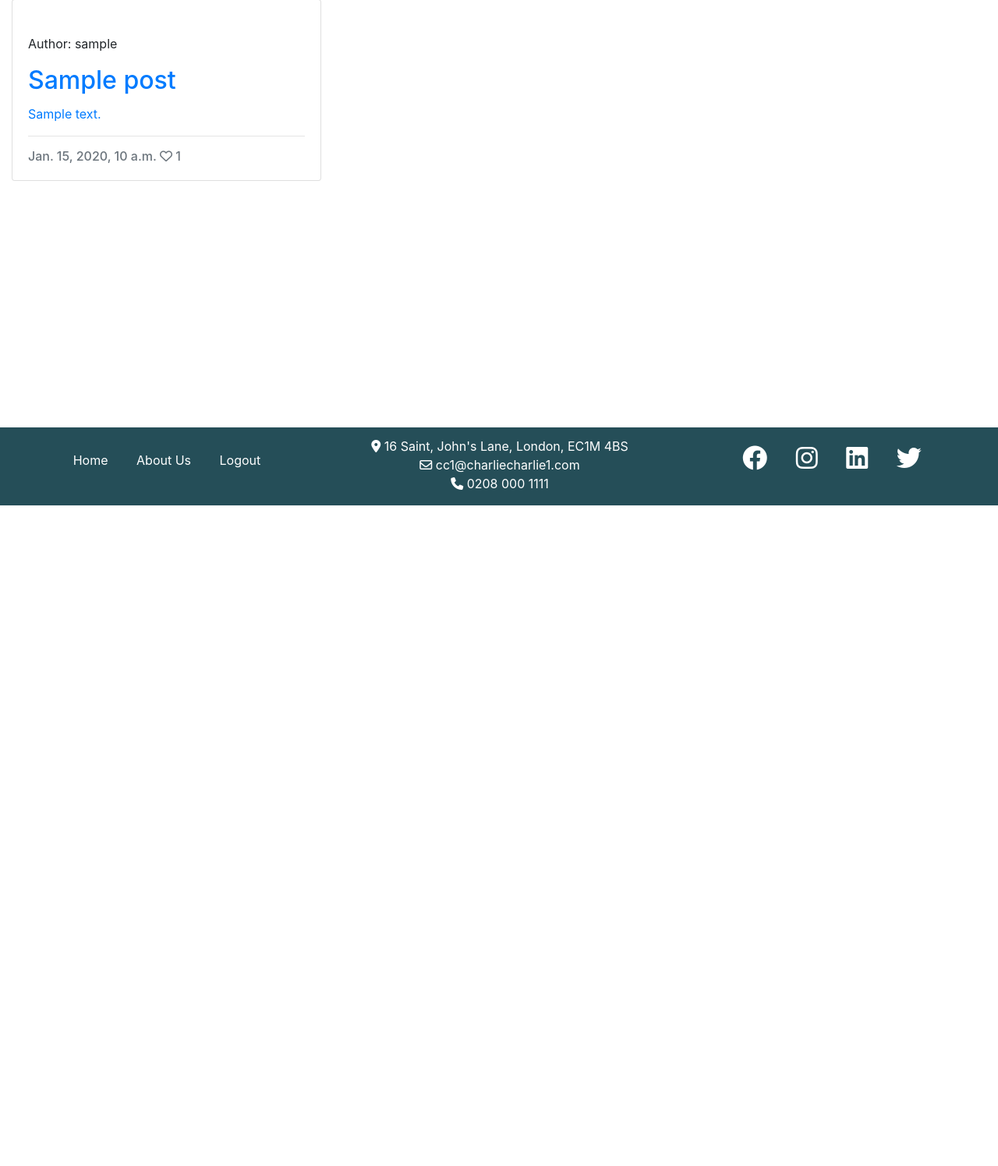
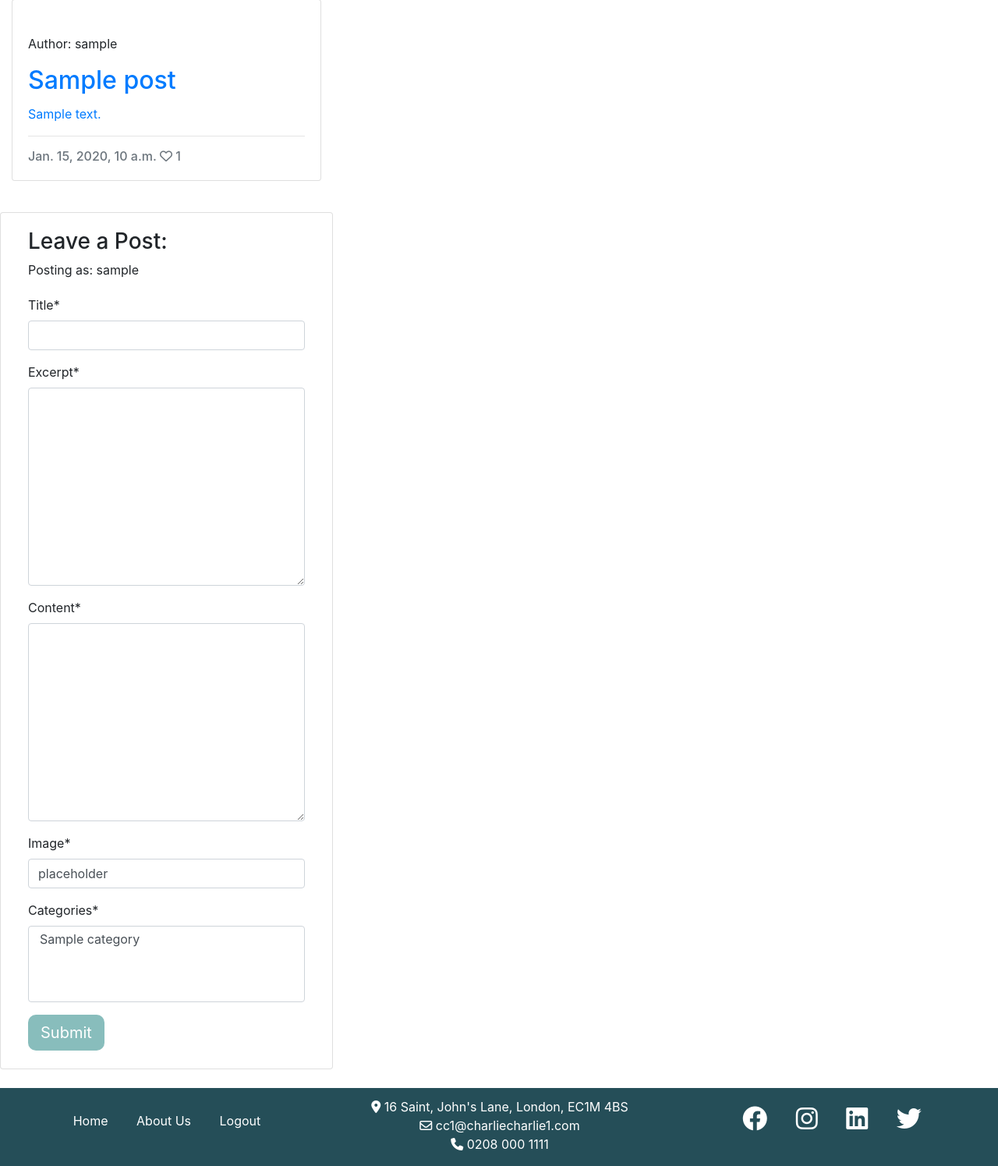
Before and after one commit to TuckerFaulk/Hackathon-Apr-23, a Django app: page /blog/post_list/ in a window 1280 px wide. Shown: the part 152-1647 px from the top of the page at 78% size. Before the commit the page ends 800 px from the top, so only its background shows below. Run offline with Django 3.2, Linux system fonts and the light colour scheme; a user stored in the database is signed in; tables that the repository leaves empty hold one stand-in row (values such as "Sample post"); some libraries are stand-ins or nearby versions.

Commit message:
Add post form to post_list.html

```diff
--- a/blog/templates/post_list.html
+++ b/blog/templates/post_list.html
@@ -1,10 +1,10 @@
 {% extends 'base.html' %}
 {% load static %}
 {% block content %}
+{% load crispy_forms_tags %}
 
 <div class="container-fluid">
     <div class="row">
-
         <!-- Blog Entries Column -->
         <div class="col-12 mt-3 left">
             <div class="row">
@@ -38,7 +38,6 @@
             <div class="row">
                 {% endif %}
                 {% endfor %}
-
             </div>
         </div>
     </div>
@@ -56,5 +55,18 @@
     </nav>
     {% endif %}
 </div>
-
+<div class="col-md-4 card mb-4  mt-3 ">
+    <div class="card-body">
+        <!-- For later -->
+        {% if user.is_authenticated %}
+        <h3>Leave a Post:</h3>
+        <p>Posting as: {{ user.username }}</p>
+        <form method="post" style="margin-top: 1.3em;">
+            {{ post_form | crispy }}
+            {% csrf_token %}
+            <button type="submit" class="btn btn-signup btn-lg">Submit</button>
+        </form>
+        {% endif %}
+    </div>
+</div>
 {% endblock content %}
--- a/blog/views.py
+++ b/blog/views.py
@@ -2,7 +2,7 @@ from django.shortcuts import render, get_object_or_404, reverse
 from django.views import generic, View
 from django.http import HttpResponseRedirect
 from .models import *
-from .forms import CommentForm
+from .forms import CommentForm, PostForm
 
 # Create your views here.
 
@@ -12,6 +12,11 @@ class PostList(generic.ListView):
     queryset = Post.objects.filter(status=1).order_by("-created_on")
     template_name = "post_list.html"
     paginate_by = 24
+
+    def get_context_data(self, **kwargs):
+        context = super(PostList, self).get_context_data(**kwargs)
+        context['post_form'] = PostForm()
+        return context
 
 
 class PostDetail(View):
```
